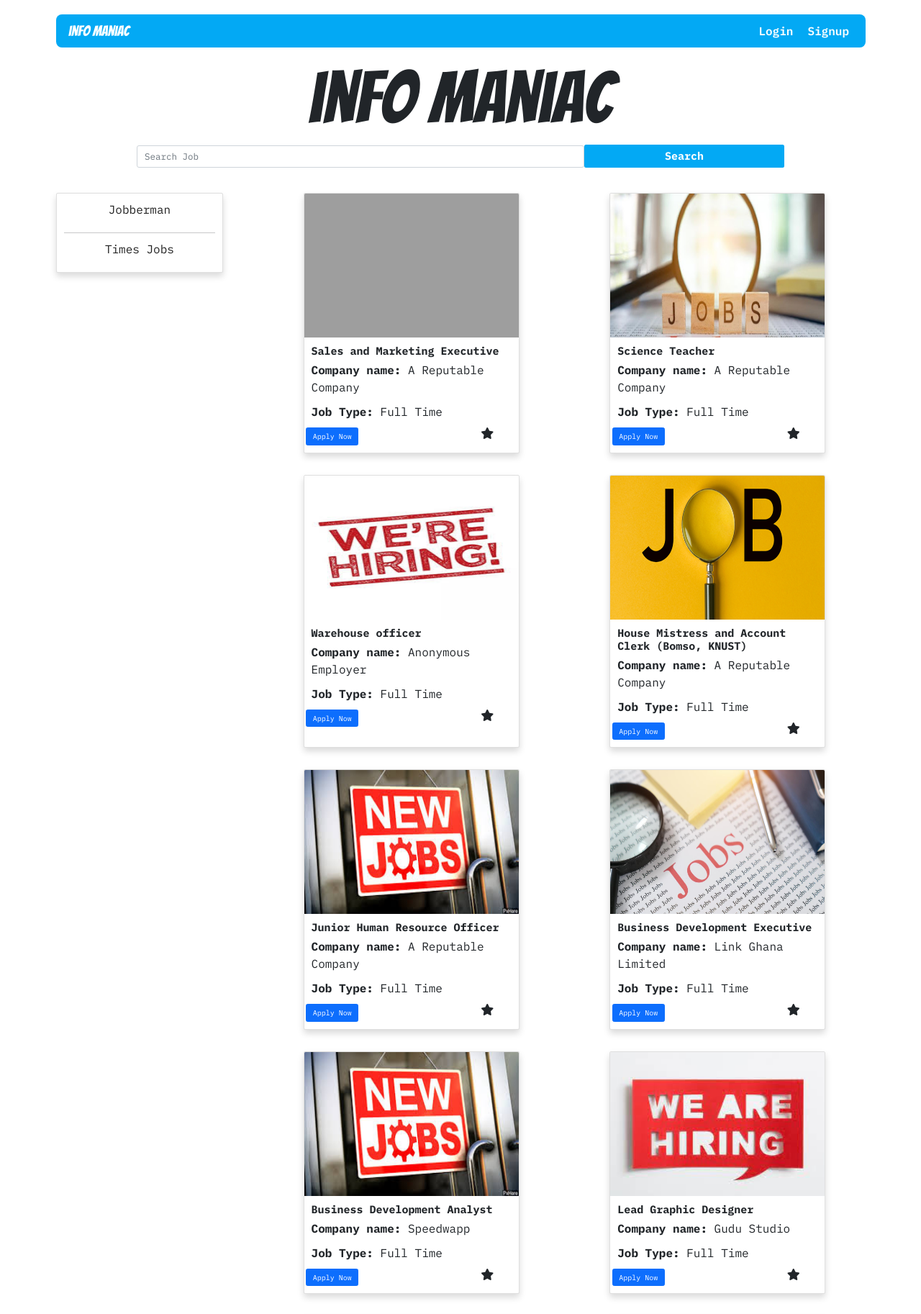
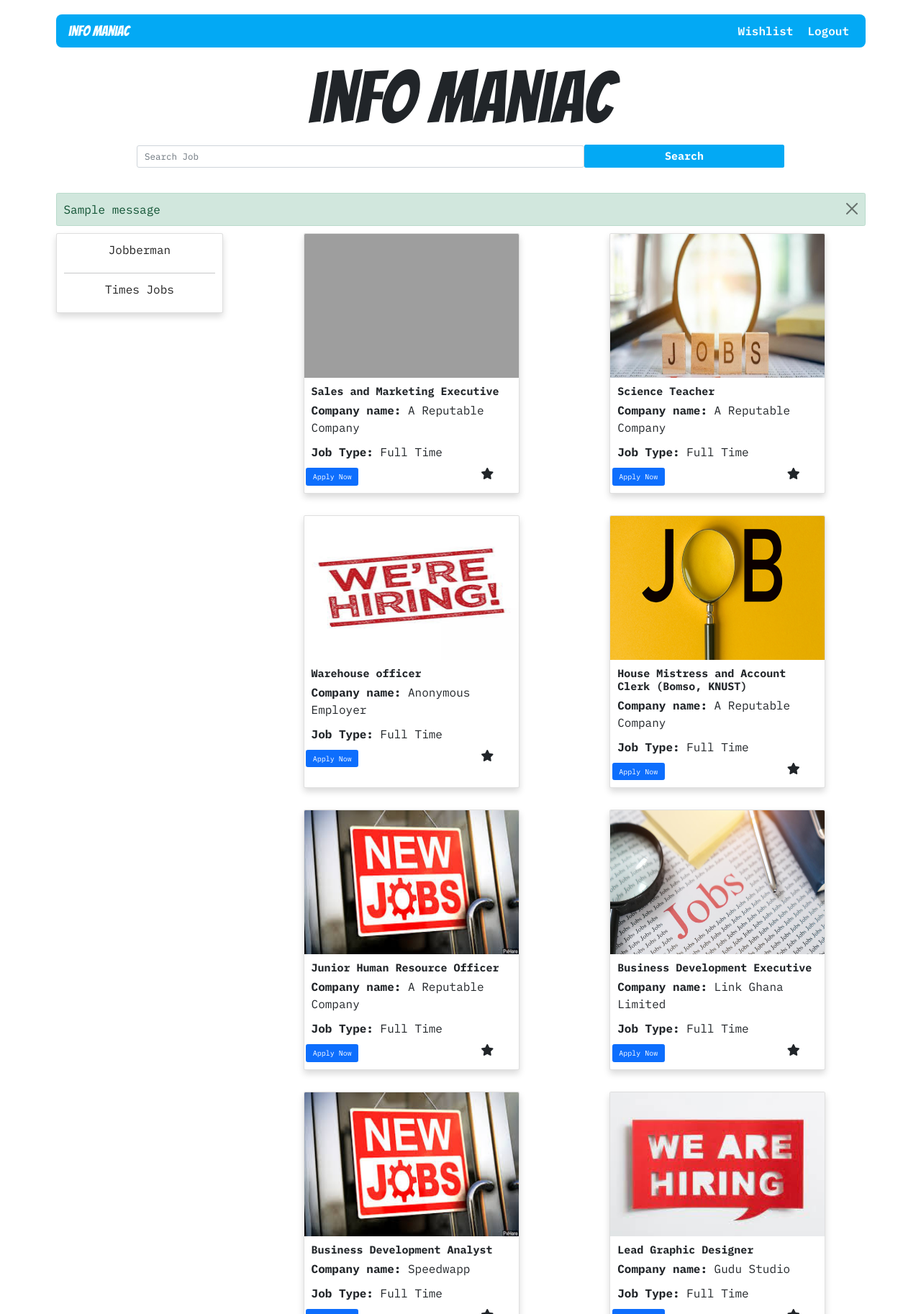
Before and after one commit to gerald-tetteh/info-maniac, a Flask app: page / in a window 1280 px wide. Shown: the top 1826 px of the page at 72% size. Run offline with Flask 2, Linux system fonts and the light colour scheme; a user stored in the database is signed in; data comes from the database, SQL or seed files in the repository; tables that the repository leaves empty hold one stand-in row (values such as "Sample post"); one stand-in notice (Sample message) is shown; some libraries are stand-ins or nearby versions; grey boxes are pictures that could not be loaded.

Commit message:
complete authentication flow and add user and anonymous links

```diff
--- a/info_maniac/routes.py
+++ b/info_maniac/routes.py
@@ -1,5 +1,6 @@
 from info_maniac import app, db, bcrypt
-from flask import render_template, redirect, url_for, request
+from flask import render_template, redirect, url_for, request, flash
+from flask_login import login_user, logout_user
 from info_maniac.models import JobItem, User
 from info_maniac.scraper import search_jobberman_scraper
 from info_maniac.forms import RegisterForm, LoginForm
@@ -38,9 +39,22 @@ def register():
 def login():
   form = LoginForm()
   if form.validate_on_submit():
-    return redirect(url_for("home"))
+    email = form.email.data
+    password = form.password.data
+    user = User.query.filter_by(email=email).first()
+    if user and bcrypt.check_password_hash(user.password,password):
+      login_user(user)
+      flash("Login successful","success")
+      return redirect(url_for("home"))
+    else:
+      flash("Email or password is incorrect","danger")
+      return render_template("login.html", header_text="Login", show_search=False, path="/login", form=form)
   return render_template("login.html", header_text="Login", show_search=False, path="/login", form=form)
 
+@app.route("/logout")
+def logout():
+  logout_user()
+  return redirect(url_for("home"))
 
 @app.route("/search", methods=["POST"])
 def search():
--- a/info_maniac/templates/layout.html
+++ b/info_maniac/templates/layout.html
@@ -28,12 +28,21 @@
           </button>
           <div class="collapse navbar-collapse" id="navbarTogglerDemo01">
             <ul class="navbar-nav ms-auto">
+              {% if current_user.is_authenticated %}
+                <li class="nav-item me-3">
+                  <a class="nav-link" href="#">Wishlist</a>
+                </li>
+                <li class="nav-item me-3">
+                  <a class="nav-link" href="{{ url_for('logout') }}">Logout</a>
+                </li>
+              {% else %}
                 <li class="nav-item me-3">
                   <a class="nav-link" href="{{ url_for('login') }}">Login</a>
                 </li>
                 <li class="nav-item me-3">
                   <a class="nav-link" href="{{ url_for('register') }}">Signup</a>
                 </li>
+              {% endif %}
             </ul>
           </div>
         </div>
@@ -56,6 +65,18 @@
    </header>
 
    <main>
+     {% with messages = get_flashed_messages(with_categories=True) %}
+     {% if messages %}
+     {% for category,message in messages %}
+     <div class="container">
+      <div class="alert alert-{{ category }} alert-dismissible fade show" role="alert">
+        {{ message }}
+        <button type="button" class="btn-close" data-bs-dismiss="alert" aria-label="Close"></button>
+      </div>
+     </div>
+     {% endfor %}
+     {% endif %}
+     {% endwith %}
      {% block content %}{% endblock %}
    </main>
 
```
Lines whose indentation alone changed are shown as unchanged.
